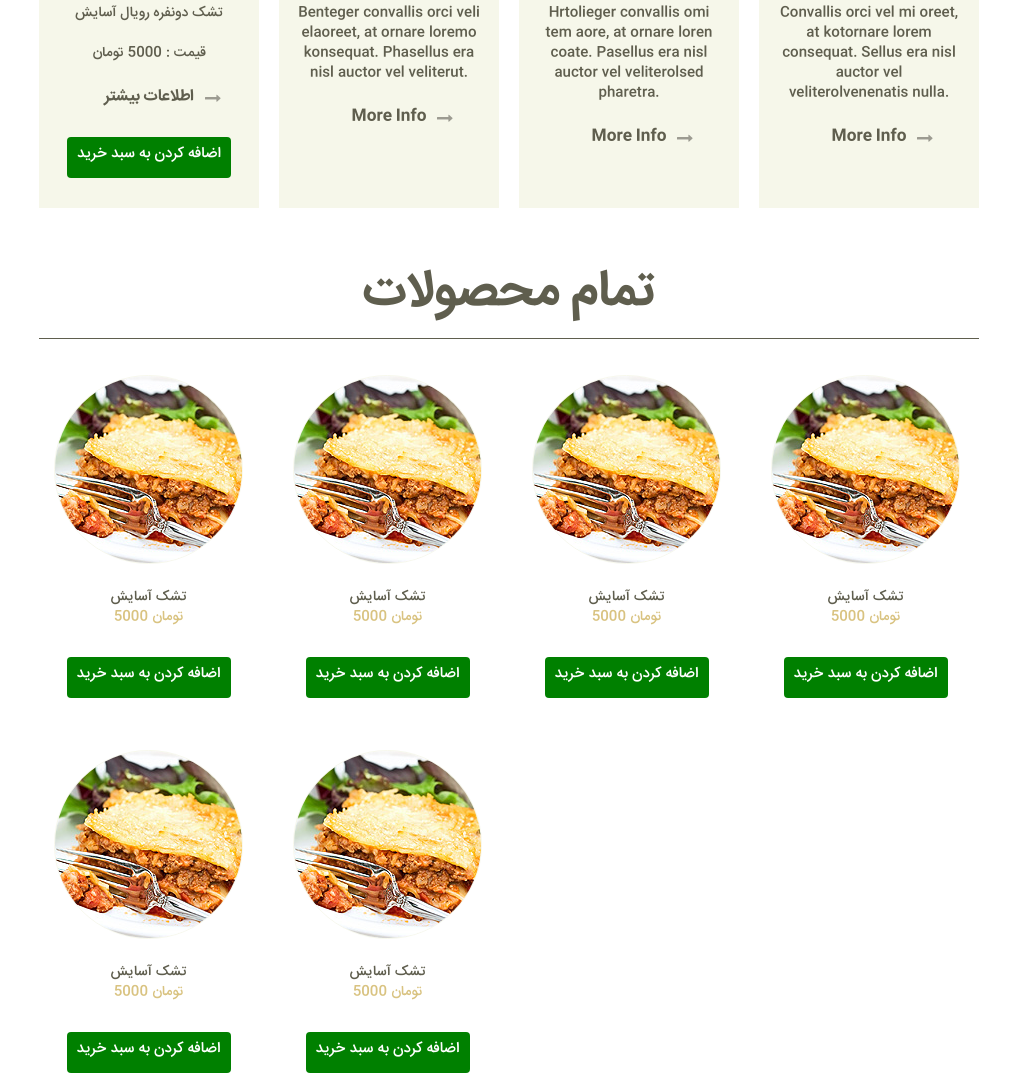
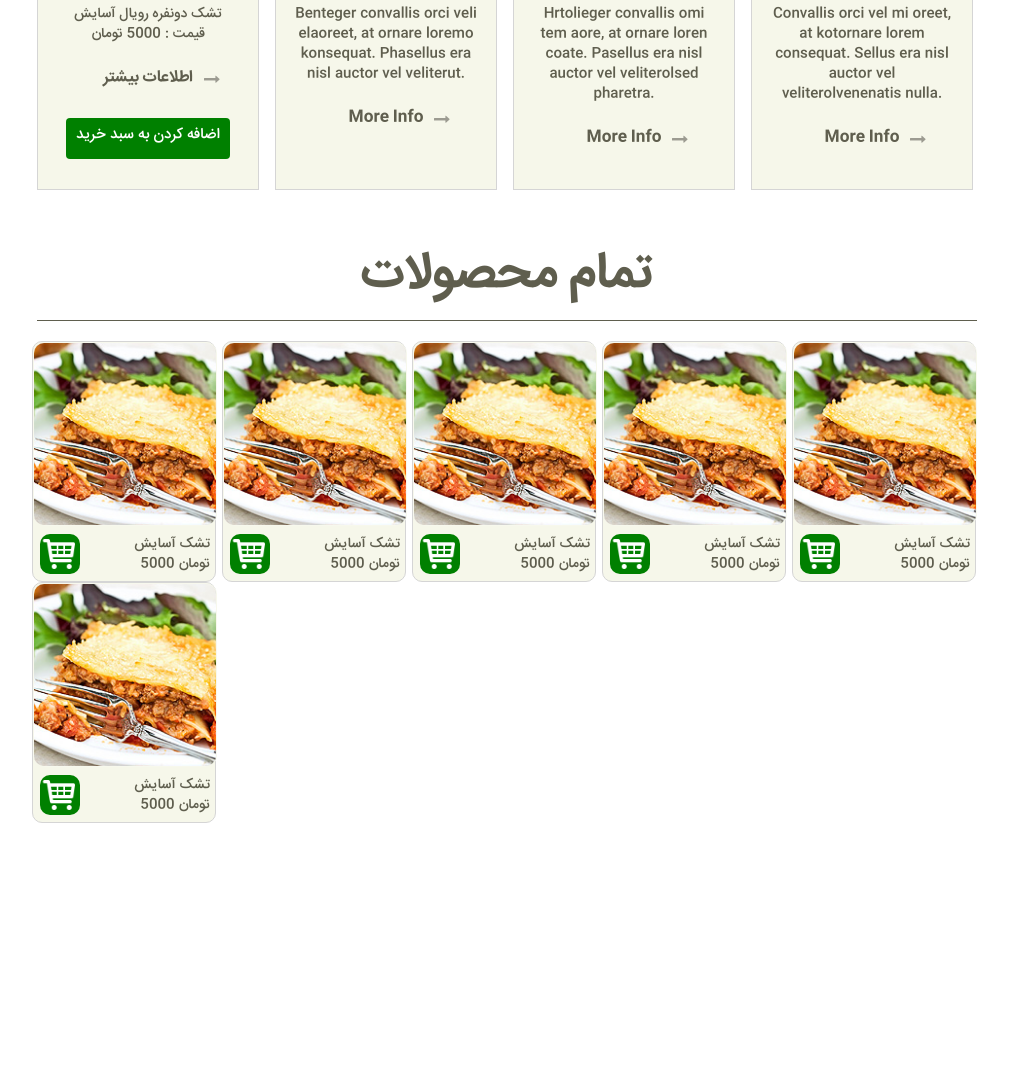
Before and after one commit to hrmshams/store_website, a plain HTML site: page index.html in a window 1280 px wide. Shown: the part 976-2052 px from the top of the page, without its empty margins (131-1141 px from the left). Drawn offline with Linux system fonts and the light colour scheme.

Commit message:
fuck css fucking shit

```diff
--- a/css/grid.css
+++ b/css/grid.css
@@ -43,8 +43,8 @@ body {
 .grid_12 {
   display: inline;
   float: left;
-  margin-left: 10px;
-  margin-right: 10px;
+  margin-left: 8px;
+  margin-right: 8px;
 }
 
 .push_1, .pull_1,
--- a/css/style.css
+++ b/css/style.css
@@ -111,7 +111,7 @@ ul.list+h3.head3 {
 }
 
 p {
-	margin-bottom: 20px;
+	/*! margin-bottom: 20px; */
 }
 
 img {
@@ -499,6 +499,7 @@ a.col1:hover, .col1>a:hover {
 
 .col2 {
 	color: #d9c381;
+  display: inline-table;
 }
 
 .col3{
@@ -519,7 +520,7 @@ a.col1:hover, .col1>a:hover {
 	color: #d9c381;
 }
 .div-tabs  {
-	text-align: center;
+	text-align: right;
 	display: block;
 	height: 800px;
 	/*align-content: center;*/
@@ -527,7 +528,12 @@ a.col1:hover, .col1>a:hover {
 
 .div-tabs .grid_12 {
 	width: 940px;
-	height: 115px;
+  display: table;
+  align-items: center;
+}
+
+.div-tabs .grid_12 h3 {
+  margin-bottom: 20px;
 }
 
 #tab-1{
@@ -541,11 +547,28 @@ a.col1:hover, .col1>a:hover {
 
 	margin-left: auto;
 	margin-right: auto;
+
+  display: table;
 }
 
 #tab-1 .grid_3 {
-	margin-left: 25px;
-	margin-right: 25px;
+	margin-left: 3px;
+	margin-right: 3px;
+
+  background-color: #F6F7EA;
+  border-radius: 10px;
+
+  display: table-row;
+  width: 182px;
+}
+
+#tab-1 .grid_3 .gal {
+  margin-top: 0px;
+  padding: 0px;
+}
+
+.grid_3 .col2 {
+  margin-right: 5px;
 }
 
 .div-tabs .clear {
@@ -553,12 +576,12 @@ a.col1:hover, .col1>a:hover {
 .div-tabs a.gal  {
 	margin-top: 52px;
 
-	margin-bottom: 23px;
+	margin-bottom: 8px;
 }
 
 .div-tabs a.gal img {
 	border: 1px solid #f7f8ed;
-	border-radius: 500px;
+	border-radius: 11px;
 }
 
 .post {
@@ -845,3 +868,35 @@ footer a:hover {
 .button:hover {
 	background-color: red;
 }
+
+.add-to-cart-btn {
+    background-image: url("../images/add_to_cart.png");
+    background-size: contain;
+    background-color: green;
+    border-radius: 10px;
+    width: 30px;
+    height: 30px;
+    padding: 5px;
+    margin: 0px 50px 7px 7px;
+    display: inline-block;
+    /*box-shadow: 2px;*/
+}
+
+.add-to-cart-btn:hover {
+    background-color: red;
+    cursor: pointer;
+}
+
+.grid_3{
+  border: #d5d5d5 solid 1px;
+}
+
+.grid_table {
+  margin-left: 0px;
+  margin-right: 0px;
+
+  width: 960px;
+  height: 500px;
+  overflow: inherit;
+  display: block;
+}
--- a/index.html
+++ b/index.html
@@ -128,47 +128,76 @@
         <div class="grid_12">
           <h3>تمام محصولات</h3>
         </div>
+
+        <div class="grid_table">
+
           <div class="grid_3">
             <a href="images/big1.jpg" class="gal"><img src="images/page3_img1.jpg" alt=""><span></span></a>
-          <div class="col2"><span class="col3"><a href="#">تشک آسایش</a></span><p>5000 تومان</p></div>
-          <div class="button">
-              <a href="#">اضافه کردن به سبد خرید</a>
+            <!--  -->
+            <div class="add-to-cart-btn">
+            </div>
+            <!--  -->
+            <div class="col2">
+              <div class="col3"><a href="#">تشک آسایش</a></div><div class="col3">5000 تومان</div>
             </div>
           </div>
+
           <div class="grid_3">
             <a href="images/big1.jpg" class="gal"><img src="images/page3_img1.jpg" alt=""><span></span></a>
-          <div class="col2"><span class="col3"><a href="#">تشک آسایش</a></span><p>5000 تومان</p></div>
-          <div class="button">
-              <a href="#">اضافه کردن به سبد خرید</a>
+            <!--  -->
+            <div class="add-to-cart-btn">
+            </div>
+            <!--  -->
+            <div class="col2">
+              <div class="col3"><a href="#">تشک آسایش</a></div><div class="col3">5000 تومان</div>
             </div>
           </div>
+
           <div class="grid_3">
             <a href="images/big1.jpg" class="gal"><img src="images/page3_img1.jpg" alt=""><span></span></a>
-          <div class="col2"><span class="col3"><a href="#">تشک آسایش</a></span><p>5000 تومان</p></div>
-          <div class="button">
-              <a href="#">اضافه کردن به سبد خرید</a>
+            <!--  -->
+            <div class="add-to-cart-btn">
+            </div>
+            <!--  -->
+            <div class="col2">
+              <div class="col3"><a href="#">تشک آسایش</a></div><div class="col3">5000 تومان</div>
             </div>
           </div>
+
           <div class="grid_3">
             <a href="images/big1.jpg" class="gal"><img src="images/page3_img1.jpg" alt=""><span></span></a>
-          <div class="col2"><span class="col3"><a href="#">تشک آسایش</a></span><p>5000 تومان</p></div>
-          <div class="button">
-              <a href="#">اضافه کردن به سبد خرید</a>
+            <!--  -->
+            <div class="add-to-cart-btn">
+            </div>
+            <!--  -->
+            <div class="col2">
+              <div class="col3"><a href="#">تشک آسایش</a></div><div class="col3">5000 تومان</div>
             </div>
           </div>
+
           <div class="grid_3">
             <a href="images/big1.jpg" class="gal"><img src="images/page3_img1.jpg" alt=""><span></span></a>
-          <div class="col2"><span class="col3"><a href="#">تشک آسایش</a></span><p>5000 تومان</p></div>
-          <div class="button">
-              <a href="#">اضافه کردن به سبد خرید</a>
+            <!--  -->
+            <div class="add-to-cart-btn">
+            </div>
+            <!--  -->
+            <div class="col2">
+              <div class="col3"><a href="#">تشک آسایش</a></div><div class="col3">5000 تومان</div>
             </div>
           </div>
+
           <div class="grid_3">
             <a href="images/big1.jpg" class="gal"><img src="images/page3_img1.jpg" alt=""><span></span></a>
-          <div class="col2"><span class="col3"><a href="#">تشک آسایش</a></span><p>5000 تومان</p></div>
-          <div class="button">
-              <a href="#">اضافه کردن به سبد خرید</a>
+            <!--  -->
+            <div class="add-to-cart-btn">
             </div>
+            <!--  -->
+            <div class="col2">
+              <div class="col3"><a href="#">تشک آسایش</a></div><div class="col3">5000 تومان</div>
+            </div>
+          </div>
+
+
         </div>
     </div>
   </div>
```
Also changed, not shown: images/add_to_cart.png (added), index-5.html (indentation only). Lines whose indentation alone changed are shown as unchanged.
